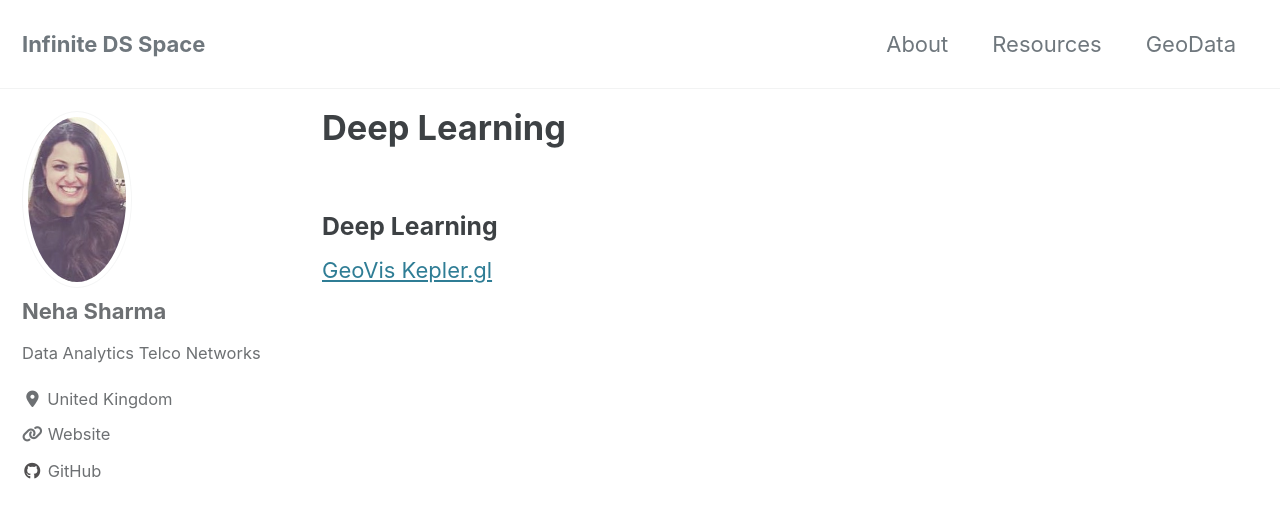
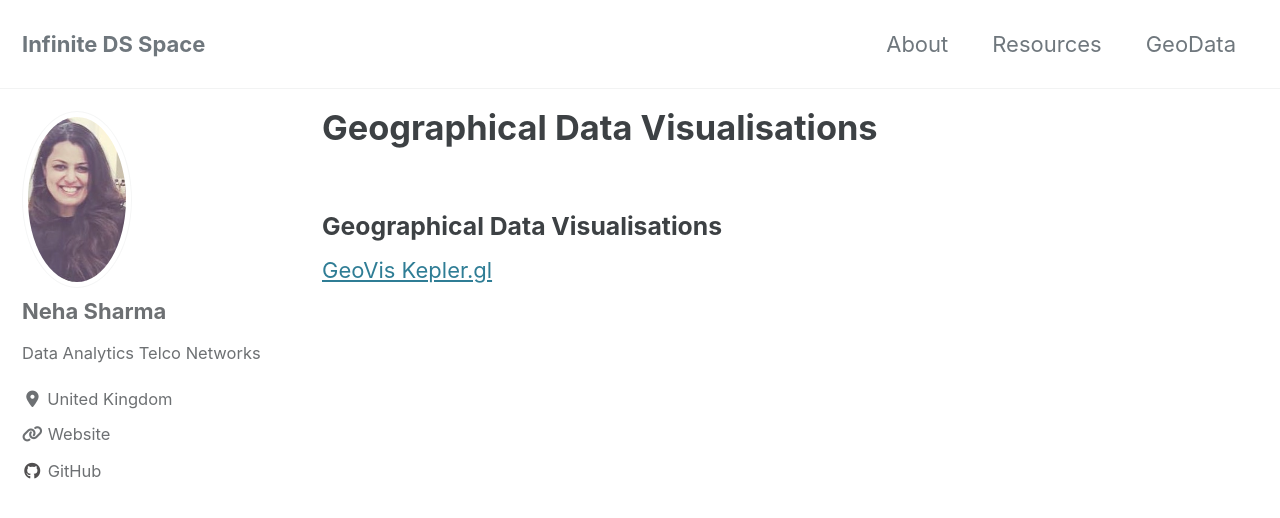
Before and after one commit to ns3115neha/ns3115neha.github.io, a Jekyll site: the page built from _pages/GeoSpatial.md, in a window 1280 px wide and 900 px high. Shown: the top 518 px of the window. Built offline with Jekyll 4.4.1, drawn with Linux system fonts in a browser that asks for light colours; cached includes are drawn as plain includes; nearby versions of some CDN libraries; our own code applies the rules of GitHub Pages for plain Markdown files.

Commit message:
Update GeoSpatial.md

```diff
--- a/_pages/GeoSpatial.md
+++ b/_pages/GeoSpatial.md
@@ -4,5 +4,5 @@
 author_profile: true
 ---
 
-### Deep Learning
-[GeoVis Kepler.gl](https://dziganto.github.io/deep%20learning/image%20processing/python/Image-Processing-for-Deep-Learning/)
+### Geographical Data Visualisations
+[GeoVis Kepler.gl](https://ns3115neha.github.io/geovis/KeplerGeoSpatial/)
```
